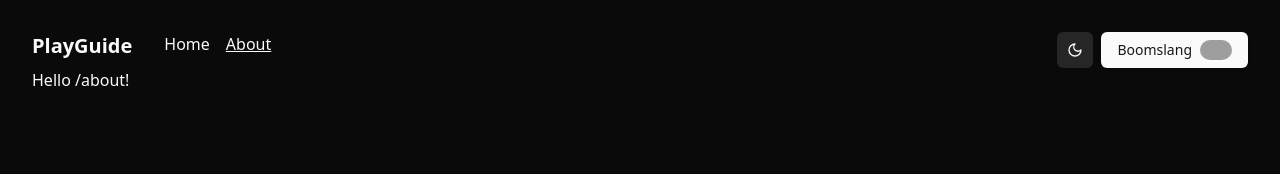
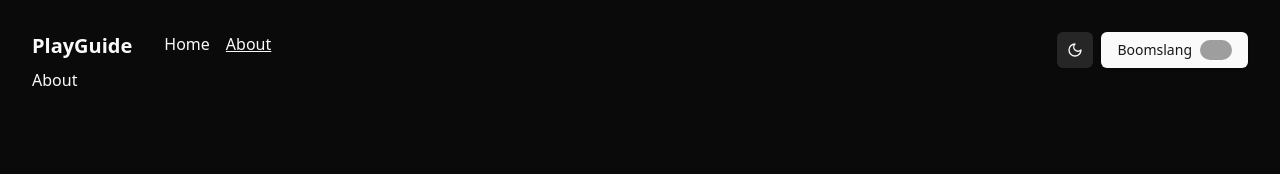
Before and after one commit to MhemedAbderrahmen/playguide, a React (Vite) app: page /about in a window 1280 px wide. Shown: the top 174 px of the page. Built offline with nearby package versions, Linux system fonts and the light colour scheme; grey boxes are pictures that could not be loaded.

Commit message:
adding custom useTitle Hook

```diff
--- /dev/null
+++ b/src/hooks/use-title.ts
@@ -0,0 +1,7 @@
+import { useEffect } from 'react';
+
+export const useTitle = (title: string) => {
+  useEffect(() => {
+    document.title = `PlayGuide | ${title}`;
+  }, []);
+};
--- a/src/routes/about.lazy.tsx
+++ b/src/routes/about.lazy.tsx
@@ -1,9 +1,11 @@
-import { createLazyFileRoute } from '@tanstack/react-router'
+import { useTitle } from '@/hooks/use-title';
+import { createLazyFileRoute } from '@tanstack/react-router';
 
 export const Route = createLazyFileRoute('/about')({
-  component: RouteComponent,
-})
+  component: About,
+});
 
-function RouteComponent() {
-  return 'Hello /about!'
+function About() {
+  useTitle('About');
+  return <div>About</div>;
 }
--- a/src/routes/index.lazy.tsx
+++ b/src/routes/index.lazy.tsx
@@ -1,13 +1,16 @@
-import { createLazyFileRoute } from '@tanstack/react-router'
+import { useTitle } from '@/hooks/use-title';
+import { createLazyFileRoute } from '@tanstack/react-router';
 
 export const Route = createLazyFileRoute('/')({
   component: Index,
-})
+});
 
 function Index() {
+  useTitle('Home');
+
   return (
     <div>
       <h3>Welcome Home!</h3>
     </div>
-  )
+  );
 }
```
